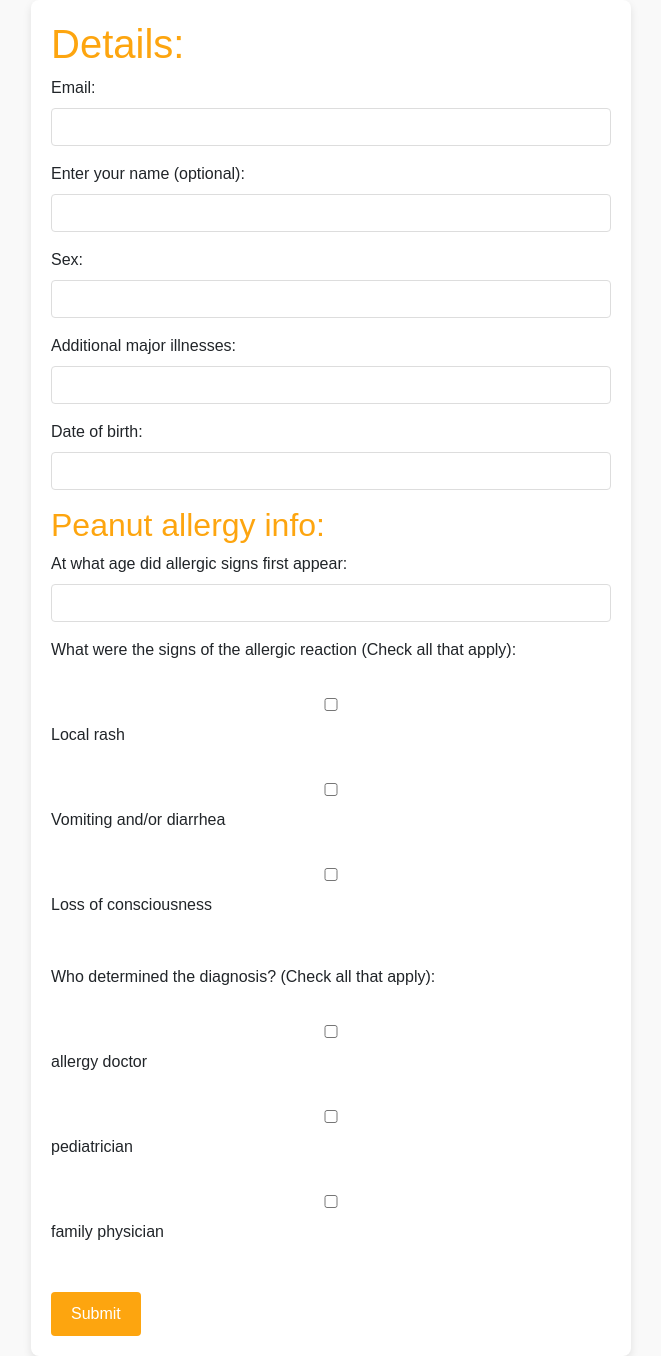
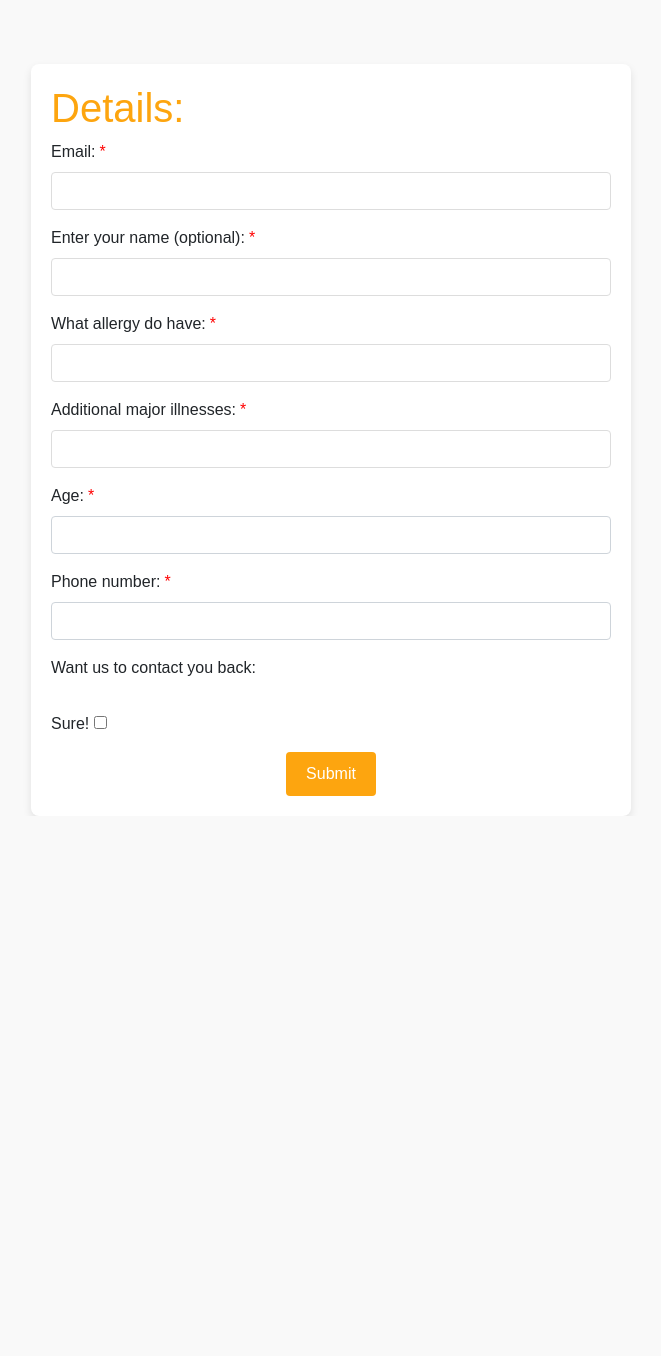
Before and after one commit to meet-projects/Y2-GroupD-Team2, a Flask app: page /join in a window 1280 px wide. Shown: the whole page, without its empty margins (309-970 px from the left). After the commit the page ends 816 px from the top, so only its background shows below. Run offline with Flask 3, Linux system fonts and the light colour scheme; some libraries are stand-ins or nearby versions.

Commit message:
Update join.html

```diff
--- a/templates/join.html
+++ b/templates/join.html
@@ -30,8 +30,7 @@
         }
 
         input[type="text"],
-        input[type="email"],
-        input[type="checkbox"] {
+        input[type="email"]{
             width: 100%;
             padding: 8px;
             margin-bottom: 12px;
@@ -52,17 +51,43 @@
             background-color: #ffa940;
         }
 
-        /* Additional styles for focused input elements */
         input.focused {
             border-color: #fda50f;
-            /* Change border color when focused */
             box-shadow: 0 0 8px #fda50f;
-            /* Add a box shadow when focused */
+        }
+
+        .container {
+            margin-top: 5%;
+        }
+
+        /* Additional Styles */
+
+        label[for]:after {
+            content: "*";
+            color: red;
+            margin-left: 4px;
+        }
+
+        input[type="submit"]:disabled {
+            background-color: #ccc;
+            cursor: not-allowed;
+        }
+
+        .error-message {
+            color: red;
+            font-size: 12px;
+            margin-top: 4px;
+        }
+
+        input[type="submit"] {
+            display: block;
+            margin: 0 auto;
         }
     </style>
 </head>
 
 <body>
+
     <div class="container">
         <form action="/join" method="post">
             <h1>Details:</h1>
@@ -77,44 +102,28 @@
             </div>
 
             <div class="form-group">
-                <label for="q2">Sex:</label>
-                <input type="text" id="q2" name="sex" class="form-control" required>
+                <label for="q2">What allergy do have:</label>
+                <input type="text" id="q2" name="type" class="form-control" required>
             </div>
 
             <div class="form-group">
                 <label for="q1">Additional major illnesses:</label>
-                <input type="text" id="q1" name="question1" class="form-control" required>
+                <input type="text" id="q1" name="mg" class="form-control" required>
             </div>
 
             <div class="form-group">
-                <label for="q3">Date of birth:</label>
-                <input type="text" id="q3" name="question3" class="form-control" required>
-            </div>
-
-            <h2>Peanut allergy info:</h2>
-            <div class="form-group">
-                <label for="q2">At what age did allergic signs first appear:</label>
-                <input type="text" id="q1" name="question2" class="form-control" required>
+                <label for="q3">Age:</label>
+                <input type="number" id="q3" name="question3" class="form-control" required>
             </div>
 
             <div class="form-group">
-                <label>What were the signs of the allergic reaction (Check all that apply):</label><br>
-                <input type="checkbox" id="q4_hobby1" name="alg" value="loc">
-                <label for="q4_hobby1">Local rash</label><br>
-                <input type="checkbox" id="q4_hobby2" name="alg" value="vomd">
-                <label for="q4_hobby2">Vomiting and/or diarrhea</label><br>
-                <input type="checkbox" id="q4_hobby3" name="alg" value="loss">
-                <label for="q4_hobby3">Loss of consciousness</label><br>
+                <label for="q3">Phone number:</label>
+                <input type="number" id="q3" name="question3" class="form-control" required>
             </div>
 
             <div class="form-group">
-                <label>Who determined the diagnosis? (Check all that apply):</label><br>
-                <input type="checkbox" id="q5_lang1" name="fufu" value="doctor">
-                <label for="q5_lang1">allergy doctor</label><br>
-                <input type="checkbox" id="q5_lang2" name="fufu" value="ped">
-                <label for="q5_lang2">pediatrician</label><br>
-                <input type="checkbox" id="q5_lang3" name="fufu" value="fam">
-                <label for="q5_lang3">family physician</label><br>
+                <label>Want us to contact you back:</label><br>
+                Sure! <input type="checkbox" id="call" name="call_or_not" value="call">
             </div>
 
             <input type="submit" value="Submit" class="btn btn-primary">
@@ -139,8 +148,8 @@
             event.target.classList.remove("focused");
         }
 
-        document.getElementById("email").addEventListener("focus", handleFocus);
-        document.getElementById("email").addEventListener("blur", handleBlur);
+        document.getElementById("em").addEventListener("focus", handleFocus);
+        document.getElementById("em").addEventListener("blur", handleBlur);
         document.getElementById("q1").addEventListener("focus", handleFocus);
         document.getElementById("q1").addEventListener("blur", handleBlur);
         document.getElementById("q2").addEventListener("focus", handleFocus);
```
